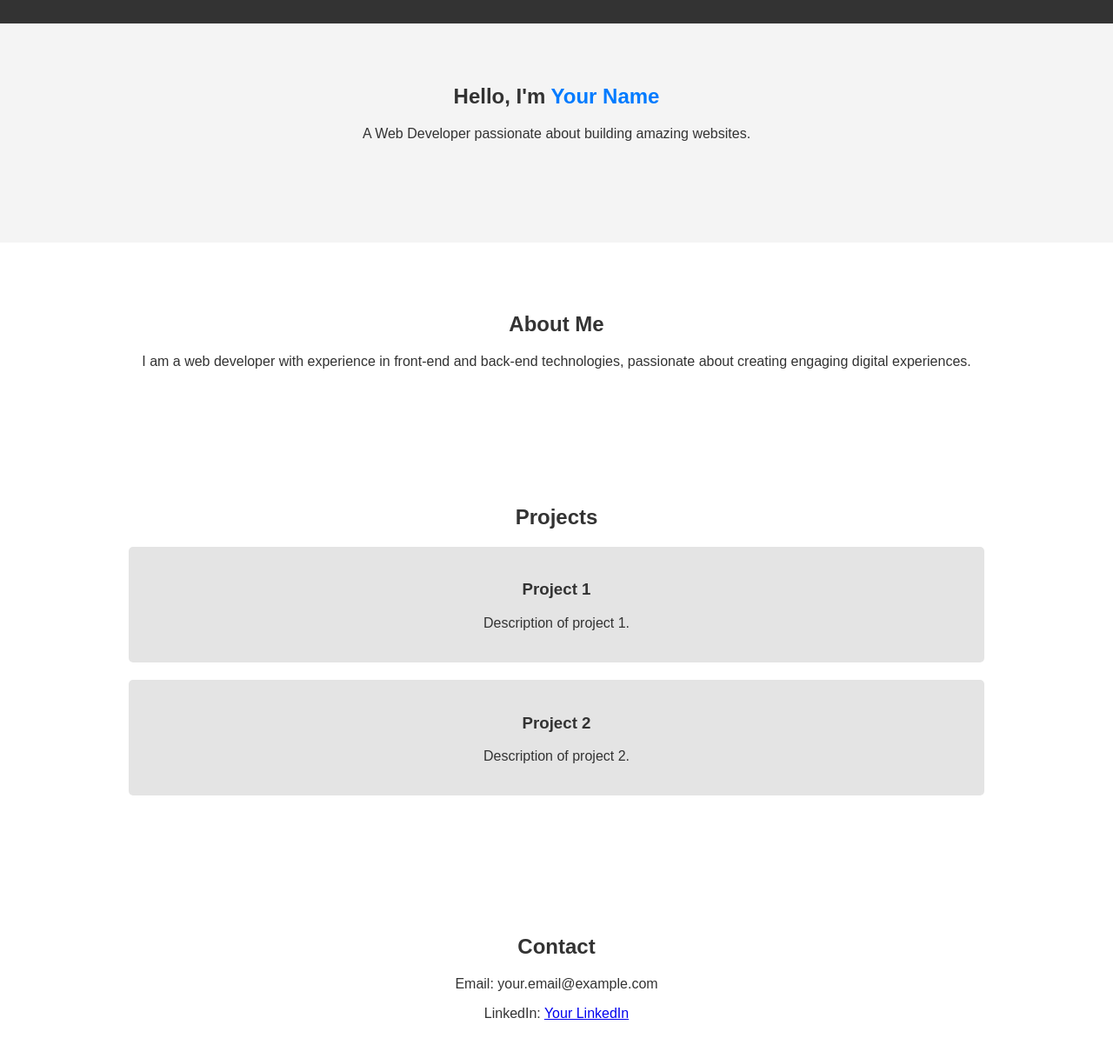
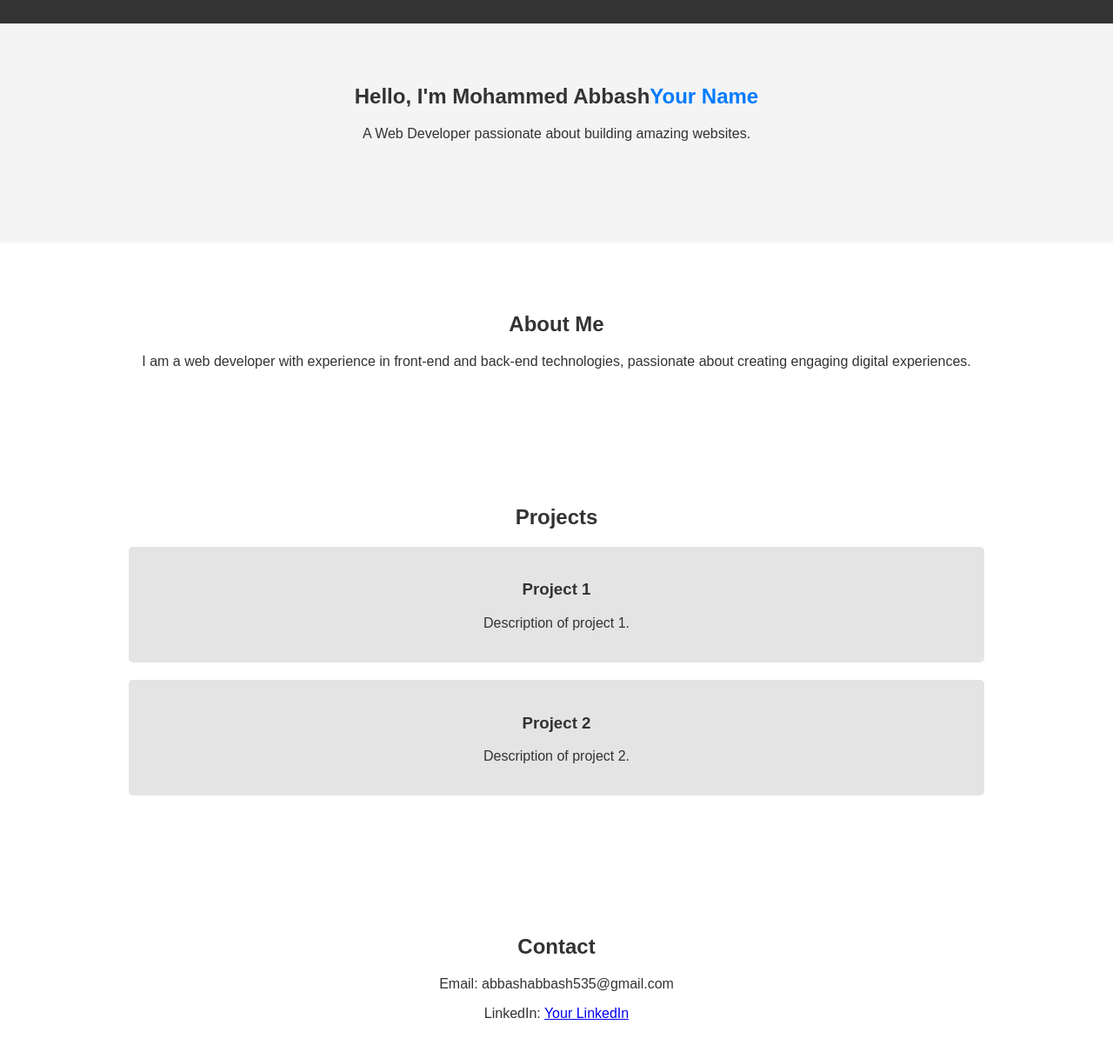
Before and after one commit to mohammedabbash/Portfolio-, a plain HTML site: page port.html in a window 1280 px wide. Shown: the part 83-1300 px from the top of the page at 87% size. Drawn offline with Linux system fonts and the light colour scheme.

Commit message:
Update port.html

```diff
--- a/port.html
+++ b/port.html
@@ -22,7 +22,7 @@
 
     <section id="hero">
         <div class="container">
-            <h2>Hello, I'm <span>Your Name</span></h2>
+            <h2>Hello, I'm Mohammed Abbash<span>Your Name</span></h2>
             <p>A Web Developer passionate about building amazing websites.</p>
         </div>
     </section>
@@ -51,7 +51,7 @@
     <section id="contact">
         <div class="container">
             <h2>Contact</h2>
-            <p>Email: your.email@example.com</p>
+            <p>Email: abbashabbash535@gmail.com</p>
             <p>LinkedIn: <a href="#">Your LinkedIn</a></p>
         </div>
     </section>
```
